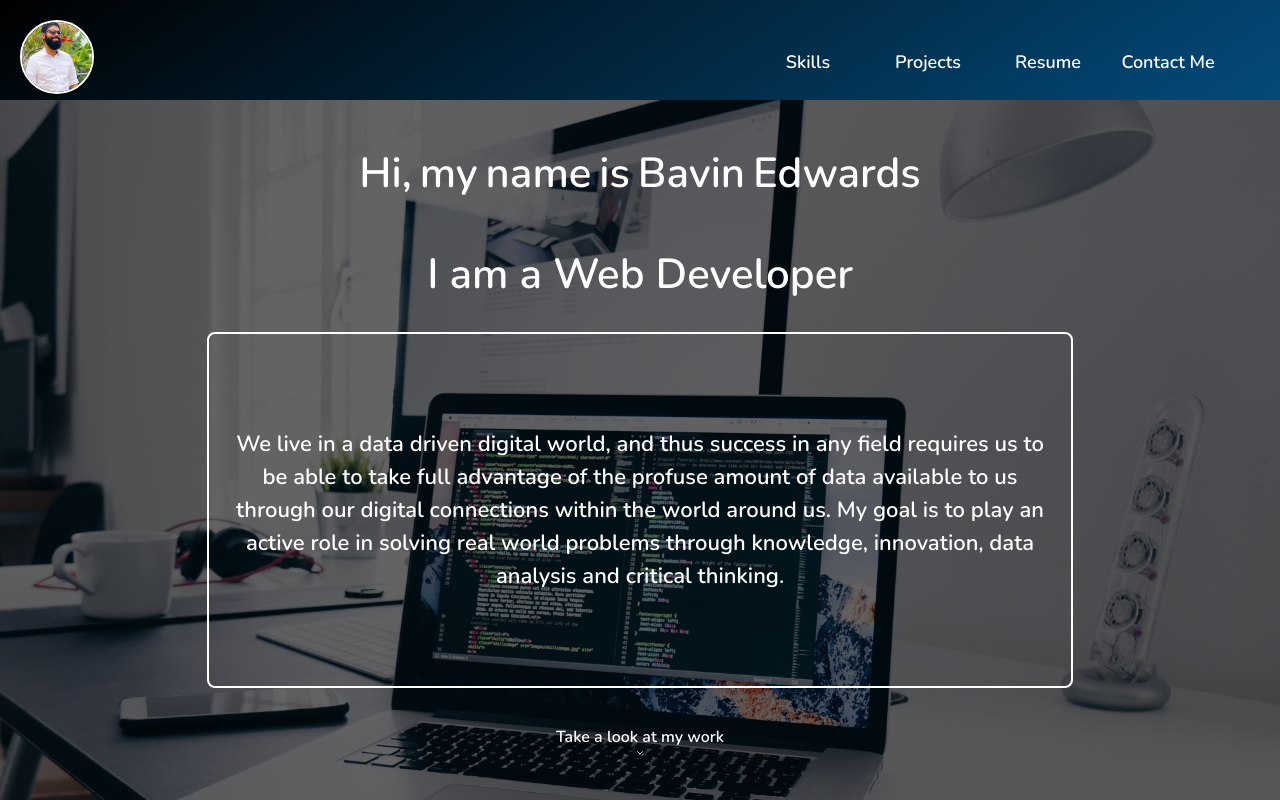
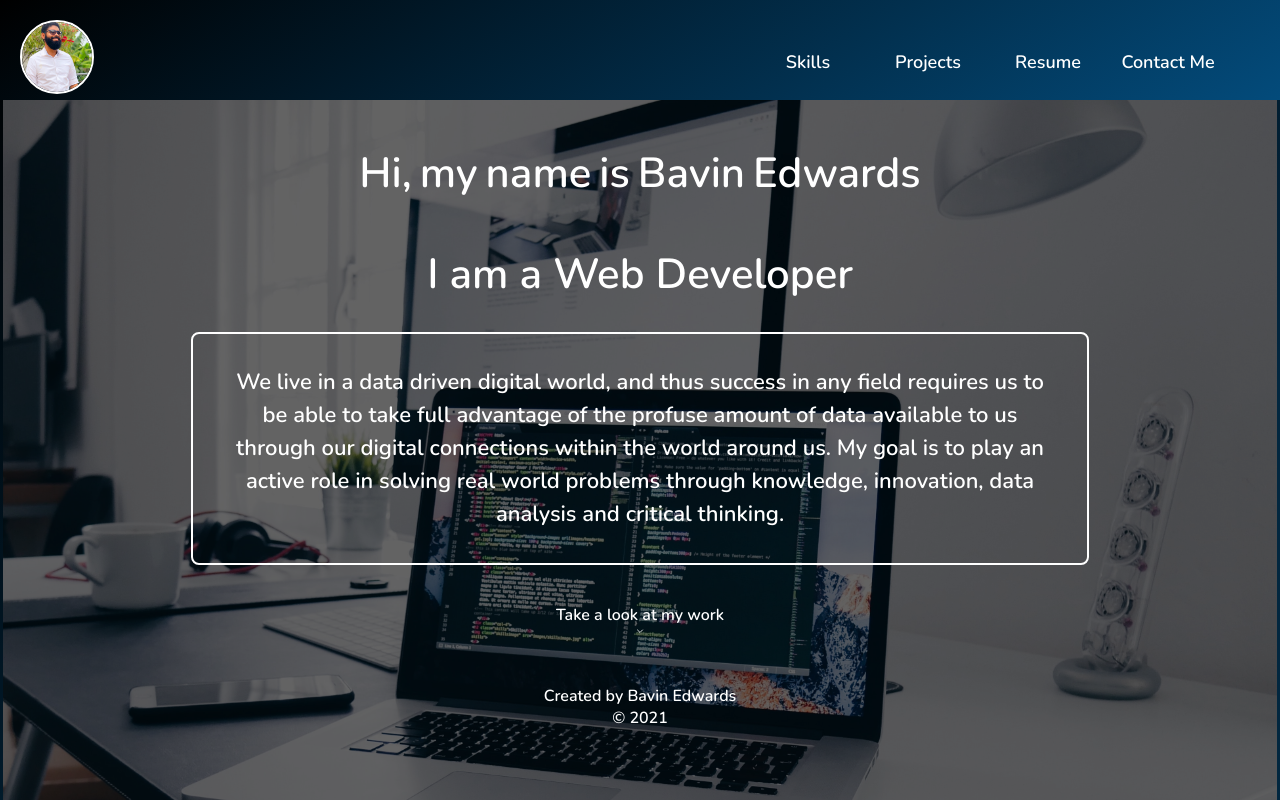
Before and after one commit to zerico007/profile, a React (Create React App) app: page / in a window 1280 px wide. Shown: the top 800 px of the page. Built offline with nearby package versions, Linux system fonts and the light colour scheme.

Commit message:
about div height fix

```diff
--- a/src/components/Home.js
+++ b/src/components/Home.js
@@ -21,10 +21,10 @@ const AboutDiv = styled.div`
   align-items: center;
   width: 70vw;
   max-width: 830px;
-  height: 40vh;
+  height: auto;
   border: ${(props) => (props.mobileSite ? "none" : "2px solid white")};
   background: ${(props) => (props.mobileSite ? "rgba(0,0,0,0.2)" : "none")};
-  padding: 1rem;
+  padding: 2rem;
   color: white;
   line-height: 150%;
   font-weight: bold;
```
